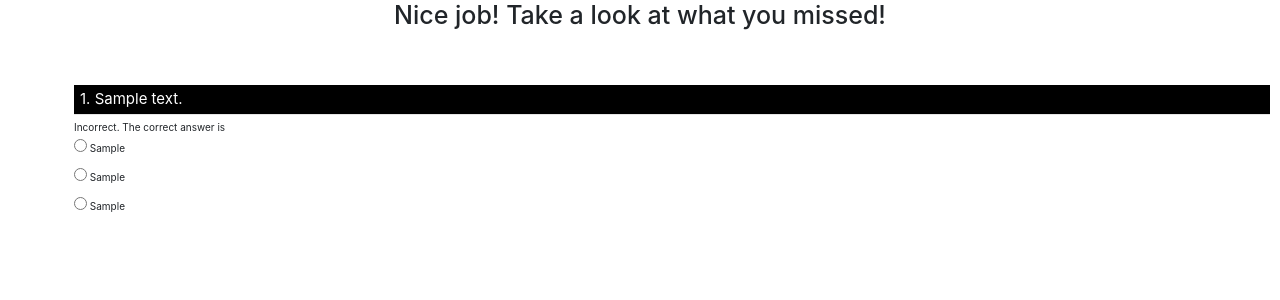
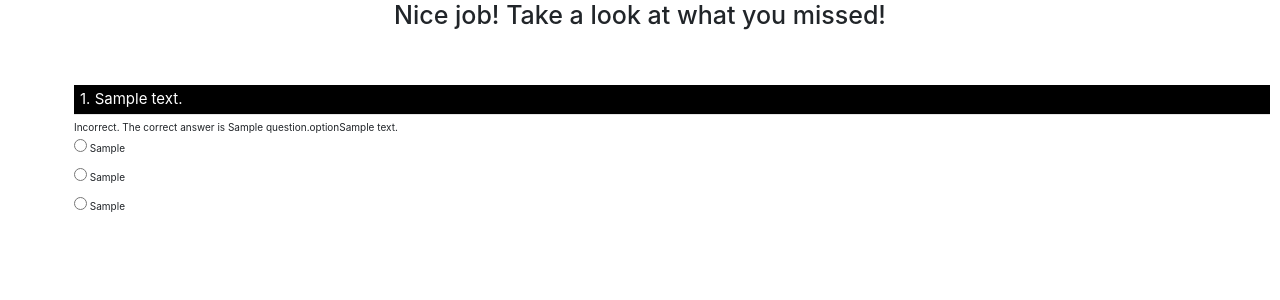
Before and after one commit to cs160su18/final-lishirley71, a Django app: template watchandlearn/templates/watchandlearn/feedback.html in a window 1280 px wide. Shown: the top 300 px of the page. Run offline with Django 3.2, Linux system fonts and the light colour scheme; the template is opened without the code that fills it: most values are stand-ins (such as "Sample title", 1, 10 or a date in 2020); some libraries are stand-ins or nearby versions.

Commit message:
display correct answer

```diff
--- a/watchandlearn/templates/watchandlearn/feedback.html
+++ b/watchandlearn/templates/watchandlearn/feedback.html
@@ -24,7 +24,7 @@
                     {% if answers.forloop.counter %}
                         Correct!
                     {% else %}
-                        Incorrect. The correct answer is
+                        Incorrect. The correct answer is {{ question }}.option{{ question.answer }}
                     {% endif %}
                   <div class="question-choice">
                     <input type="radio" name="question{{ forloop.counter }}" value="1"> {{ question.option1 }} </input>
```
